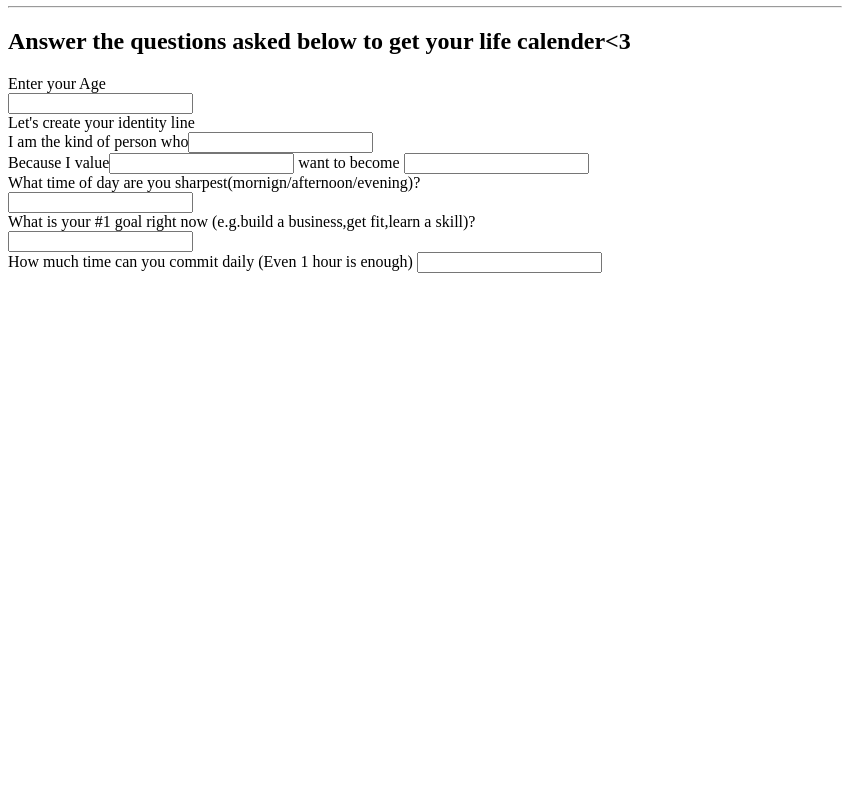
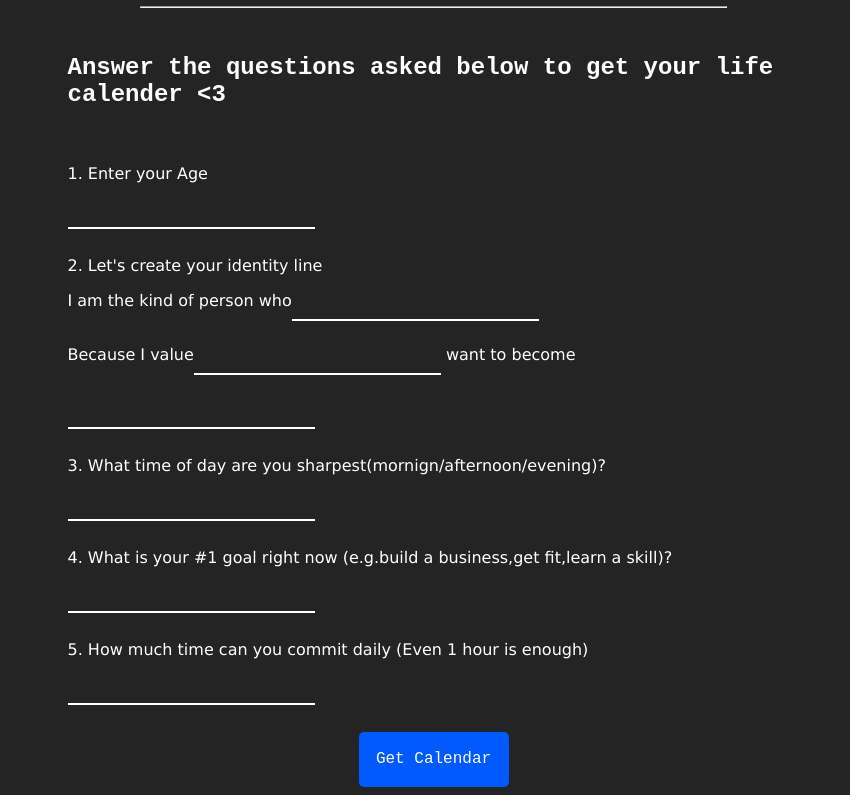
Before and after one commit to KENWOLVERINE1/life-calendar-widget, an Electron app: page index.html in a window 850 px wide. Shown: the part 74-869 px from the top of the page. Before the commit the page ends 800 px from the top, so only its background shows below. Drawn offline with Linux system fonts and the light colour scheme.

Commit message:
updated UI by adding CSS and changing width and height of the window for better redability

```diff
--- /dev/null
+++ b/index.css
@@ -0,0 +1,41 @@
+body{
+    background-color: rgb(36, 36, 36);
+    color: rgb(255, 255, 255);
+    font-size: medium;
+    padding-left: 7%;
+    padding-right: 5%;
+}
+hr{
+    width: 80%;
+}
+h1,h2{
+    font-family: 'Courier New', Courier, monospace;
+}
+input{
+    border: none;
+    color: white;
+    box-sizing: none;
+    border-bottom: 2px solid white;
+    width: max-content;
+    padding: 9px 20px;
+    margin: 8px 0;
+    text-decoration: none;
+    outline: none;
+    background: transparent;
+    font-size: medium;
+}
+button{
+    width: 150px;
+    height: 55px;
+    background-color: rgb(1, 90, 255);
+    font-size: large;
+    font-family: monospace;
+    border-radius: 5px;
+    border: none;
+    color: white;
+
+}
+
+#form{
+font-family: Verdana, Geneva, Tahoma, sans-serif;
+}
--- a/index.html
+++ b/index.html
@@ -6,23 +6,33 @@
     <title>Life Calendar Widget</title>
 </head>
 <body>
-    <h1>Life Calendar Widget</h1>
+    <center><h1>Life Calendar Widget</h1></center>
     <hr/>
-    <h2>Answer the questions asked below to get your life calender<3</h2>
-    <form action="" target="_self">
-      <label for="age">Enter your Age</label><br/>
+    <br/>
+    <h2>Answer the questions asked below to get your life calender <3</h2>
+    <br/>
+    <br/>
+    <form action="" target="_self" id="form">
+      <label for="age">1. Enter your Age</label><br/>
       <input type="number" id="age" name="age"><br/>
-      <label for="identityLine">Let's create your identity line</label><br/>
+      <br/>
+      <label for="identityLine">2. Let's create your identity line</label><br/>
       <label for="identityLine1">I am the kind of person who<input type="text" id="identityLine1" name="identityLine1"></label><br/>
       <label for="identityLine2">Because I value<input type="text" id="identityLine2" name="identityLine2"/></label>
       <label for="identityLine3">want to become <input type="text" id="identityLine3" name="identityLine3"/></label><br/>
-      <label for="timeofday">What time of day are you sharpest(mornign/afternoon/evening)?</label><br/>
+      <br/>
+      <label for="timeofday">3. What time of day are you sharpest(mornign/afternoon/evening)?</label><br/>
       <input type="text" id="timeofday" name="timeofday"/><br/>
-      <label for="goal">What is your #1 goal right now (e.g.build a business,get fit,learn a skill)?</label><br/>
+      <br/>
+      <label for="goal">4. What is your #1 goal right now (e.g.build a business,get fit,learn a skill)?</label><br/>
       <input type="text" id="goal" name="goal"/><br/>
-      <label for="timecommit">How much time can you commit daily (Even 1 hour is enough)</label>
+      <br/>
+      <label for="timecommit">5. How much time can you commit daily (Even 1 hour is enough)</label><br/>
       <input type="number" id="timecommit" name="timecommit"/>
+      <br/>
+      <br/>
+      <center><button onclick="" type="submit">Get Calendar</button></center>
     </form>
-
+    <link href="index.css" rel="stylesheet"/>
 </body>
 </html>
```
Also changed, not shown: main.js (+6 -6 lines).
